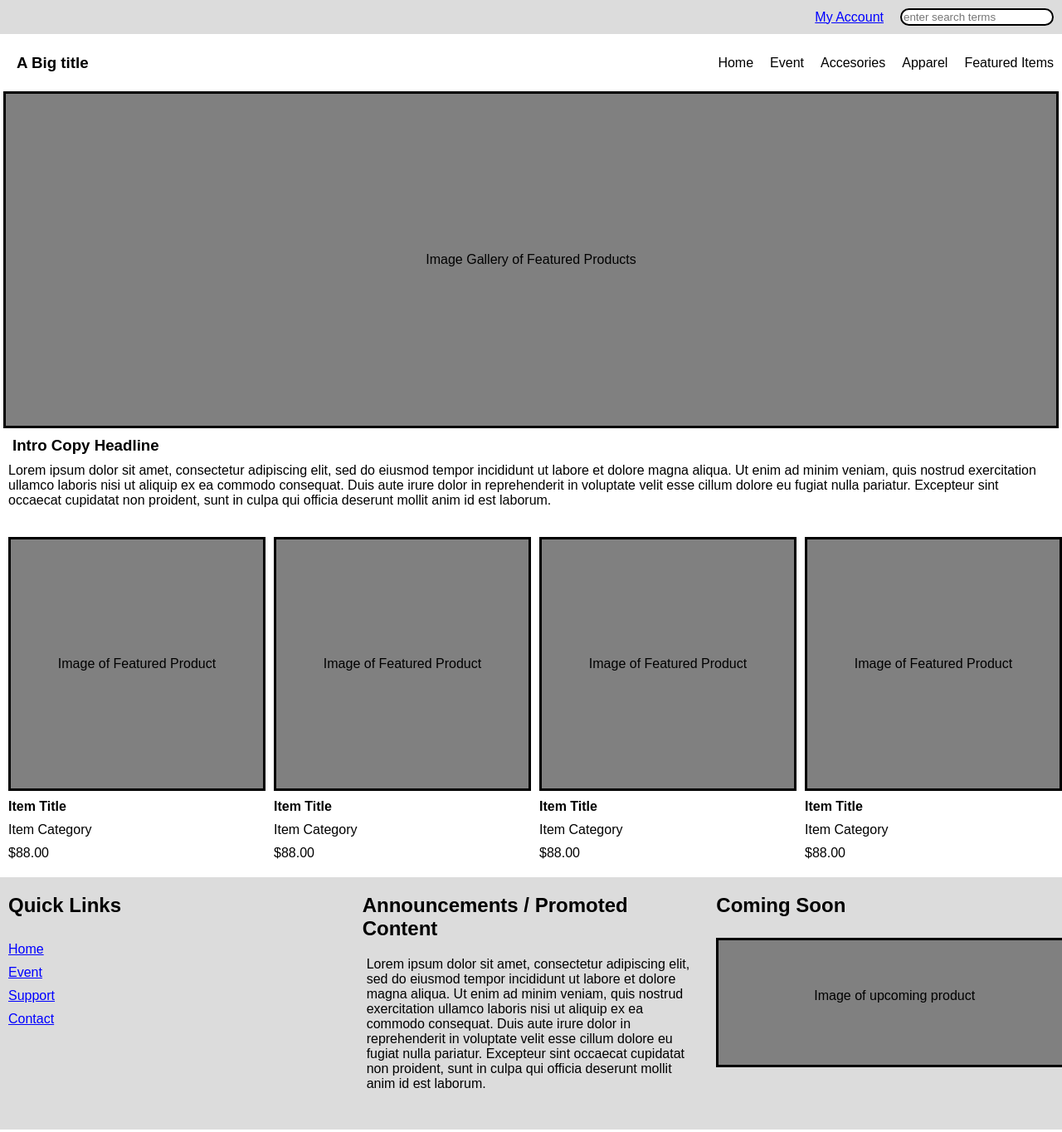
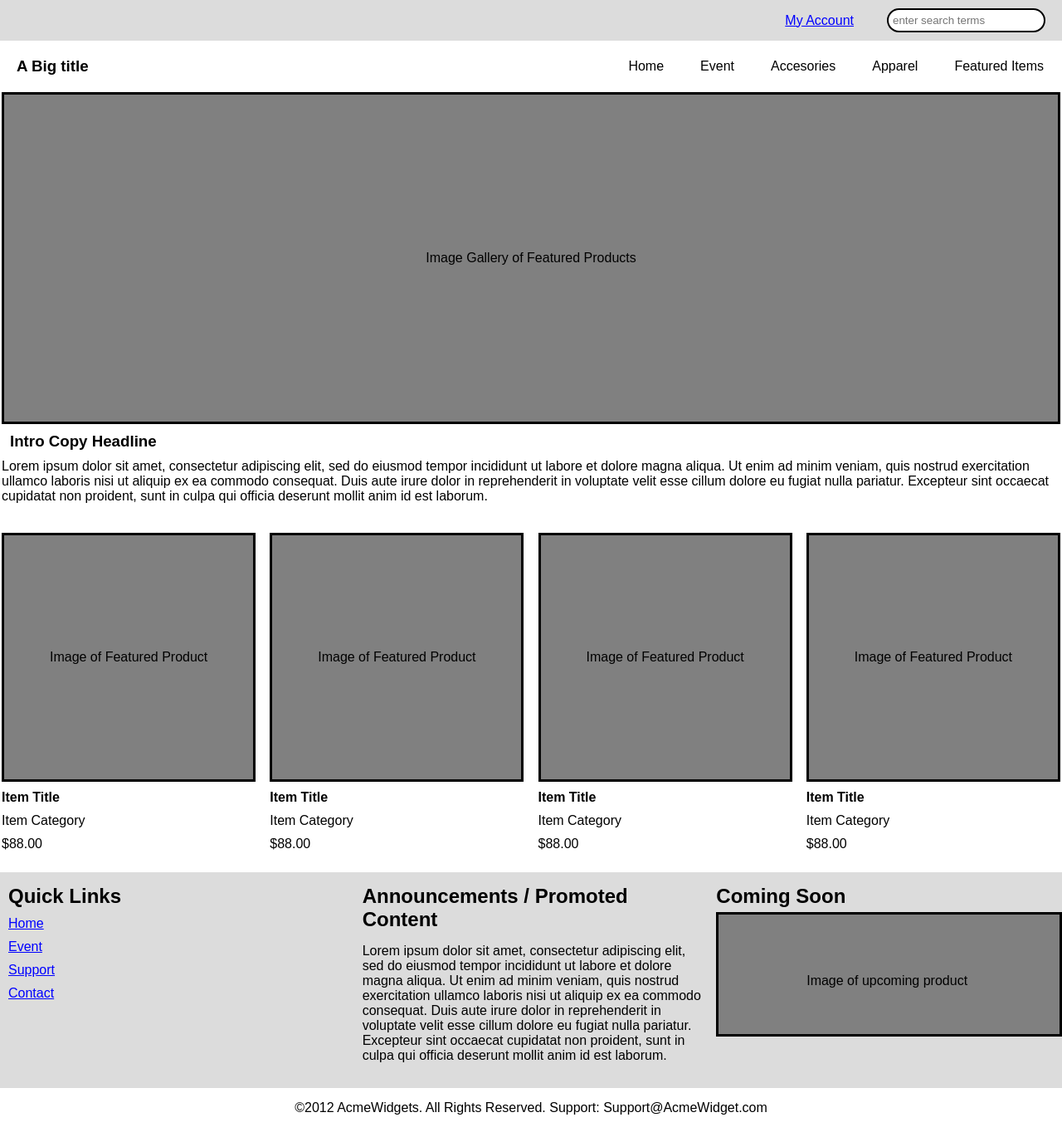
Before and after one commit to FlavioBravo/Demo, a website: page src/app/index.html in a window 1280 px wide. Shown: the top 1364 px of the page at 83% size. Drawn offline with nearby package versions, Linux system fonts and the light colour scheme; some packages are replaced by stand-ins of ours.

Commit message:
flex arreglado

```diff
--- a/src/app/card/card.component.html
+++ b/src/app/card/card.component.html
@@ -1,5 +1,5 @@
-<div class="row large-12 medium-12 small-12">
-    <div class="large-3 medium-6 small-12" ng-repeat="card in $ctrl.pcard">
+<div class="row-card large-12 medium-12 small-12">
+    <div class="layout-card" ng-repeat="card in $ctrl.pcard">
             <div class="color-card">
                 <p>
                     {{ card.image }}
--- a/src/app/gallery/gallery.component.html
+++ b/src/app/gallery/gallery.component.html
@@ -1,5 +1,5 @@
 <div class="row">
-    <div class="large-12 medium-12 small-12 color-div">
+    <div class="color-div">
             <p>
                 {{ $ctrl.gallery }}
             </p>
--- a/src/app/index.html
+++ b/src/app/index.html
@@ -18,8 +18,8 @@
     <div class="container">
         <gallery-component></gallery-component>
         <headline-component></headline-component>
-        <announcement-component></announcement-component>
     </div>
+    <announcement-component></announcement-component>
     <footer-component></footer-component>
 
     <script src="app.js"></script>
--- a/src/app/sass/_desktop.scss
+++ b/src/app/sass/_desktop.scss
@@ -4,17 +4,17 @@
         background-color: $gainsboro;
         width: 100%;
         max-width: 100%;
-        margin: auto;
         display: flex;
         flex-direction: row;
-        flex-wrap: nowrap;
+        flex-wrap: wrap;
         justify-content: flex-end;
         align-items: center;
         div {
-            padding: 10px;
+            padding:  10px 20px;
             input {
                 border: 0.2em solid $black;
                 border-radius: 25px;
+                padding: 5px;
             }
             a {
                 color: $blue;
@@ -26,25 +26,23 @@
     .container-header {
         width: 100%;
         max-width: 100%;
-        margin: auto;
         display: flex;
         flex-direction: row;
-        flex-wrap: nowrap;
+        flex-wrap: wrap;
         justify-content: space-between;
         align-items: center;
     }
 
     .logo {
-        padding: 5px 20px;
+        padding: 20px;
     }
 
     .menu {
         display: flex;
         flex-direction: row;
-        flex-wrap: nowrap;
-        margin: auto 0px;
+        flex-wrap: wrap;
         div {
-            padding: 5px 10px;
+            padding: 22px;
             a {
                 text-decoration: none;
                 color: $black;
@@ -62,12 +60,12 @@
     .container {
         width: 100%;
         max-width: 100%;
-        margin: auto;
+        padding: 0px 2px;
     }
     .row {
         display: flex;
         flex-direction: row;
-        flex-wrap: nowrap;
+        flex-wrap: wrap;
     }
     //END MAIN CONTENT
     @mixin styleColor($w, $h) {
@@ -82,7 +80,7 @@
     //GALLERY
     .color-div {
         @include styleColor(100%, 400px);
-        margin: 0px 4px;
+        margin: 0px;
     }
     //END GALLERY
     //HEADLINE
@@ -90,26 +88,36 @@
         display: flex;
         flex-direction: column;
         h3 {
-            margin: 10px 15px;
+            margin: 10px;
         }
         p {
             margin-top: 0px;
-            margin-left: 10px;
             margin-right: 10px;
             margin-bottom: 30px;
         }
 
     }
+    .row-card {
+        display: flex;
+        flex-direction: row;
+        flex-wrap: wrap;
+        justify-content: space-between;
+    }
+    .layout-card{
+        padding-top: 0px;
+        padding-right: 0px;
+        padding-bottom: 20px;
+        width: 24%;
+    }
     .color-card {
-        @include styleColor(95%, 300px);
-        margin: 5px 10px;
+        @include styleColor(100%, 300px);
+        margin: 5px 0px;
     }
     .card-size {
         display: flex;
         flex-direction: column;
-        padding-bottom: 15px;
         p, h4 {
-            margin: 5px 10px;
+            margin: 5px 0px;
         }
     }
     //END HEADLINE
@@ -118,35 +126,39 @@
         background-color: $gainsboro;
         display: flex;
         flex-direction: column;
+        padding-left: 10px;
+        padding-top: 15px;
         padding-bottom: 30px;
         h2 {
-            margin-left: 10px;
+            margin-left: 0px;
         }
         p {
-            margin-left: 10px;
-            margin-top: 0px;
+            margin-top: 15px;
+            margin-left: 0px;
+            padding-left: 0px;
         }
         a {
             color: $blue;
-            margin-left: 10px;
             margin-top: 10px;
+            margin-left: 0px;
         }
     }
     .color-coming {
-        @include styleColor(97%, 150px);
-        margin: 5px 10px;
+        @include styleColor(100%, 150px);
+        margin: 5px 0px;
     }
     //END ANNOUNCEMENT
     //FOOTER
     .row-footer {
         width: 100%;
         max-width: 100%;
-        margin: auto;
+        //margin: auto;
         display: flex;
         flex-direction: row;
         flex-wrap: nowrap;
         justify-content: center;
         align-items: center;
+        padding-top: 15px;
         padding-bottom: 30px;
     }
     //END FOOTER
--- a/src/app/sass/_phone-default.scss
+++ b/src/app/sass/_phone-default.scss
@@ -4,17 +4,17 @@
     background-color: $gainsboro;
     width: 100%;
     max-width: 100%;
-    margin: auto;
     display: flex;
     flex-direction: row;
     flex-wrap: nowrap;
     justify-content: flex-end;
     align-items: center;
     div {
-        padding: 10px;
+        padding:  10px 20px;
         input {
             border: 0.2em solid $black;
             border-radius: 25px;
+            padding: 5px;
         }
         a {
             color: $blue;
@@ -26,11 +26,10 @@
 .container-header {
     width: 100%;
     max-width: 100%;
-    margin: auto;
     display: flex;
     flex-direction: row;
     flex-wrap: nowrap;
-    justify-content: space-between;
+    justify-content: center;
     align-items: center;
 }
 
@@ -62,7 +61,7 @@
 .container {
     width: 100%;
     max-width: 100%;
-    margin: auto;
+    padding: 0px 2px;
 }
 .row {
     display: flex;
@@ -82,7 +81,7 @@
 //GALLERY
 .color-div {
     @include styleColor(100%, 400px);
-    margin: 0px 4px;
+    margin: 0px;
 }
 //END GALLERY
 //HEADLINE
@@ -94,22 +93,24 @@
         margin: 10px auto;
     }
     p {
-        margin-top: 0px;
-        margin-left: 10px;
-        margin-right: 10px;
+        margin-left: auto;
+        margin-right: auto;
         margin-bottom: 30px;
     }
 
 }
+.layout-card{
+    padding-top: 0px;
+    padding-right: 0px;
+    padding-bottom: 10px;
+}
 .color-card {
-    @include styleColor(95%, 300px);
-    margin: 0px 8px;
+    @include styleColor(100%, 300px);
+    margin: 5px 0px;
 }
 .card-size {
     display: flex;
     flex-direction: column;
-    //align-items: center;
-    padding-bottom: 15px;
     p, h4 {
         margin: 5px auto;
     }
@@ -121,7 +122,8 @@
     display: flex;
     flex-direction: column;
     //text-align: center;
-    padding-bottom: 30px;
+    padding-top: 10px;
+    padding-bottom: 10px;
     h2 {
         margin-left: auto;
         margin-right: auto;
@@ -132,23 +134,26 @@
     }
     a {
         color: $blue;
+        margin-top: 5px;
         margin-left: auto;
         margin-right: auto;
     }
 }
 .color-coming {
-    @include styleColor(90%, 100px);
-    margin: 5px 20px;
+    @include styleColor(99%, 100px);
+    margin: auto;
 }
 //END ANNOUNCEMENT
 //FOOTER
 .row-footer {
     width: 100%;
     max-width: 100%;
-    margin: auto;
+    //margin: auto;
     display: flex;
     flex-direction: row;
     flex-wrap: nowrap;
     text-align: center;
+    padding-top: 15px;
+    padding-bottom: 30px;
 }
 //END FOOTER
--- a/src/app/sass/_tablet.scss
+++ b/src/app/sass/_tablet.scss
@@ -4,17 +4,17 @@
         background-color: $gainsboro;
         width: 100%;
         max-width: 100%;
-        margin: auto;
         display: flex;
         flex-direction: row;
-        flex-wrap: nowrap;
+        flex-wrap: wrap;
         justify-content: flex-end;
         align-items: center;
         div {
-            padding: 10px;
+            padding:  10px 20px;
             input {
                 border: 0.2em solid $black;
                 border-radius: 25px;
+                padding: 5px;
             }
             a {
                 color: $blue;
@@ -26,25 +26,23 @@
     .container-header {
         width: 100%;
         max-width: 100%;
-        margin: auto;
         display: flex;
         flex-direction: row;
-        flex-wrap: nowrap;
+        flex-wrap: wrap;
         justify-content: space-between;
         align-items: center;
     }
 
     .logo {
-        padding: 5px 20px;
+        padding: 20px;
     }
 
     .menu {
         display: flex;
         flex-direction: row;
-        flex-wrap: nowrap;
-        margin: auto 0px;
+        flex-wrap: wrap;
         div {
-            padding: 5px 10px;
+            padding: 22px;
             a {
                 text-decoration: none;
                 color: $black;
@@ -62,7 +60,7 @@
     .container {
         width: 100%;
         max-width: 100%;
-        margin: auto;
+        padding: 0px 2px;
     }
     .row {
         display: flex;
@@ -82,7 +80,7 @@
     //GALLERY
     .color-div {
         @include styleColor(100%, 400px);
-        margin: 0px 4px;
+        margin: 0px;
     }
     //END GALLERY
     //HEADLINE
@@ -90,26 +88,36 @@
         display: flex;
         flex-direction: column;
         h3 {
-            margin: 10px 15px;
+            margin: 10px;
         }
         p {
             margin-top: 0px;
-            margin-left: 10px;
             margin-right: 10px;
             margin-bottom: 30px;
         }
 
     }
+    .row-card {
+        display: flex;
+        flex-direction: row;
+        flex-wrap: wrap;
+        justify-content: space-between;
+    }
+    .layout-card{
+        padding-top: 0px;
+        padding-right: 0px;
+        padding-bottom: 20px;
+        width: 49%;
+    }
     .color-card {
-        @include styleColor(95%, 300px);
-        margin: 5px;
+        @include styleColor(100%, 300px);
+        margin: 5px 0px;
     }
     .card-size {
         display: flex;
         flex-direction: column;
-        padding-bottom: 15px;
         p, h4 {
-            margin: 5px 10px;
+            margin: 5px 0px;
         }
     }
     //END HEADLINE
@@ -118,35 +126,39 @@
         background-color: $gainsboro;
         display: flex;
         flex-direction: column;
+        padding-left: 10px;
+        padding-top: 15px;
         padding-bottom: 30px;
         h2 {
-            margin-left: 10px;
+            margin-left: 0px;
         }
         p {
-            margin-left: 10px;
-            margin-top: 0px;
+            margin-top: 15px;
+            margin-left: 0px;
+            padding-left: 0px;
         }
         a {
             color: $blue;
-            margin-left: 10px;
             margin-top: 10px;
+            margin-left: 0px;
         }
     }
     .color-coming {
-        @include styleColor(90%, 100px);
-        margin: 5px 10px;
+        @include styleColor(100%, 120px);
+        margin: 5px 0px;
     }
     //END ANNOUNCEMENT
     //FOOTER
     .row-footer {
         width: 100%;
         max-width: 100%;
-        margin: auto;
+        //margin: auto;
         display: flex;
         flex-direction: row;
         flex-wrap: nowrap;
         justify-content: center;
         align-items: center;
+        padding-top: 15px;
         padding-bottom: 30px;
     }
     //END FOOTER
--- a/src/app/sass/_variables.scss
+++ b/src/app/sass/_variables.scss
@@ -1,7 +1,6 @@
-body {
+* {
     margin: 0;
     padding: 0;
-    margin: auto;
     font-family: Arial, Helvetica, sans-serif;
     -webkit-box-sizing: border-box;
     -moz-box-sizing: border-box;
```
Also changed, not shown: src/app/css/styles.css.
